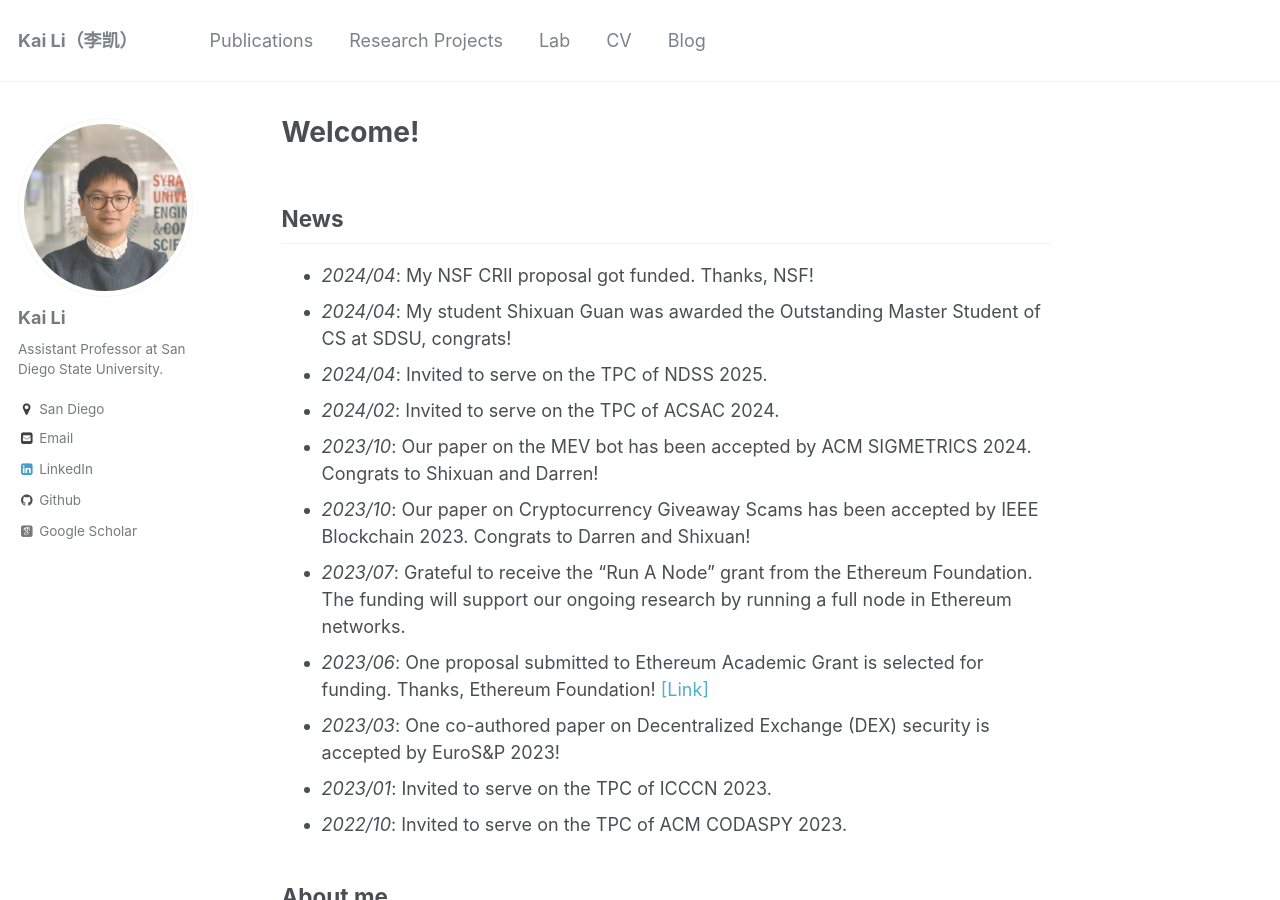
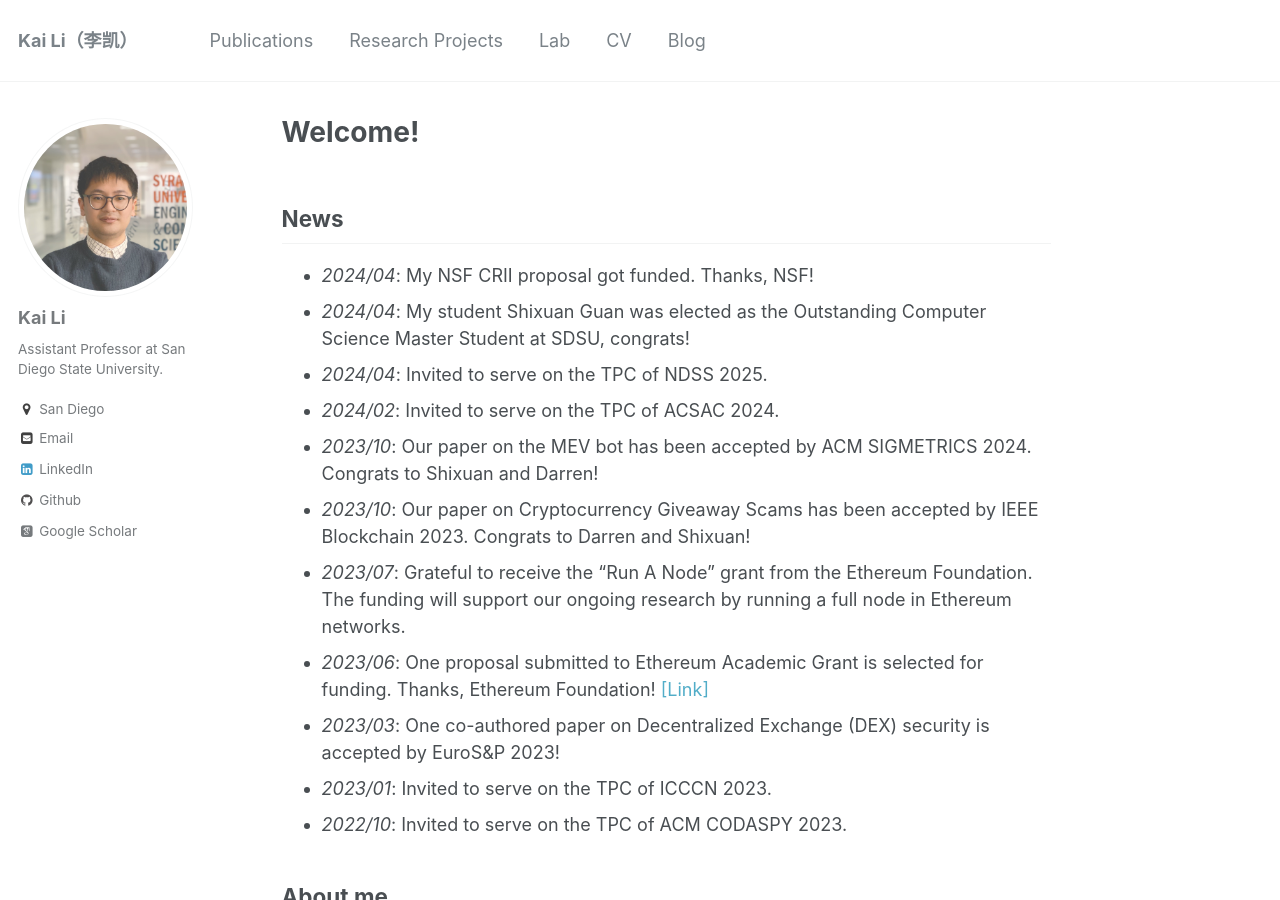
Before and after one commit to likai1993/likai1993.github.io, a Jekyll site: the page built from _pages/about.md, in a window 1280 px wide and 900 px high. Built offline with Jekyll 4.4.1, drawn with Linux system fonts in a browser that asks for light colours; some web fonts are replaced.

Commit message:
Update about.md

```diff
--- a/_pages/about.md
+++ b/_pages/about.md
@@ -11,7 +11,7 @@ redirect_from:
 News
 ----
 - _2024/04_: My NSF CRII proposal got funded. Thanks, NSF!
-- _2024/04_: My student Shixuan Guan was awarded the Outstanding Master Student of CS at SDSU, congrats!
+- _2024/04_: My student Shixuan Guan was elected as the Outstanding Computer Science Master Student at SDSU, congrats!
 - _2024/04_: Invited to serve on the TPC of NDSS 2025.
 - _2024/02_: Invited to serve on the TPC of ACSAC 2024.
 - _2023/10_: Our paper on the MEV bot has been accepted by ACM SIGMETRICS 2024. Congrats to Shixuan and Darren!
```
